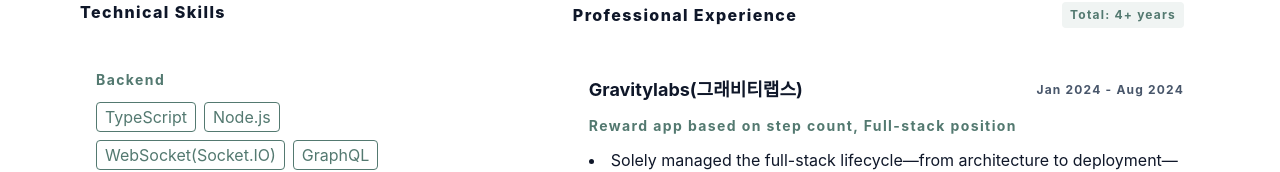
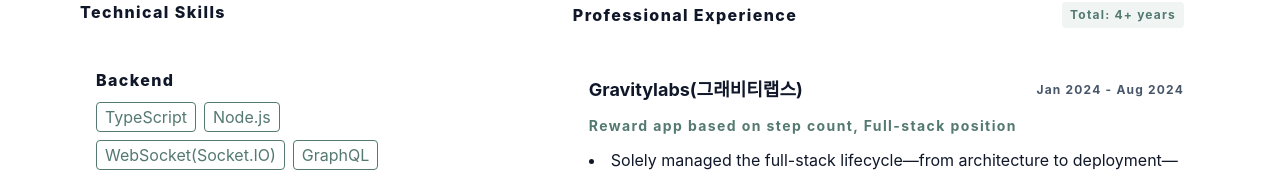
Before and after one commit to junbyeol/resume, a React (Vite) app: page / in a window 1280 px wide. Shown: the part 504-676 px from the top of the page. Built offline with nearby package versions, Linux system fonts and the light colour scheme.

Commit message:
feat: TechnicalSkills 제목 폰트 변경

```diff
--- a/src/panels/TechnicalSkillsPanel.tsx
+++ b/src/panels/TechnicalSkillsPanel.tsx
@@ -66,7 +66,7 @@
   return (
     <Card>
       <Stack gap={3}>
-        <Text variant="section-title-secondary">{title}</Text>
+        <Text variant="section-header">{title}</Text>
         <Inline className="flex-wrap">
           {tags.map((tag) => (
             <Tag key={tag} text={tag} />
```
